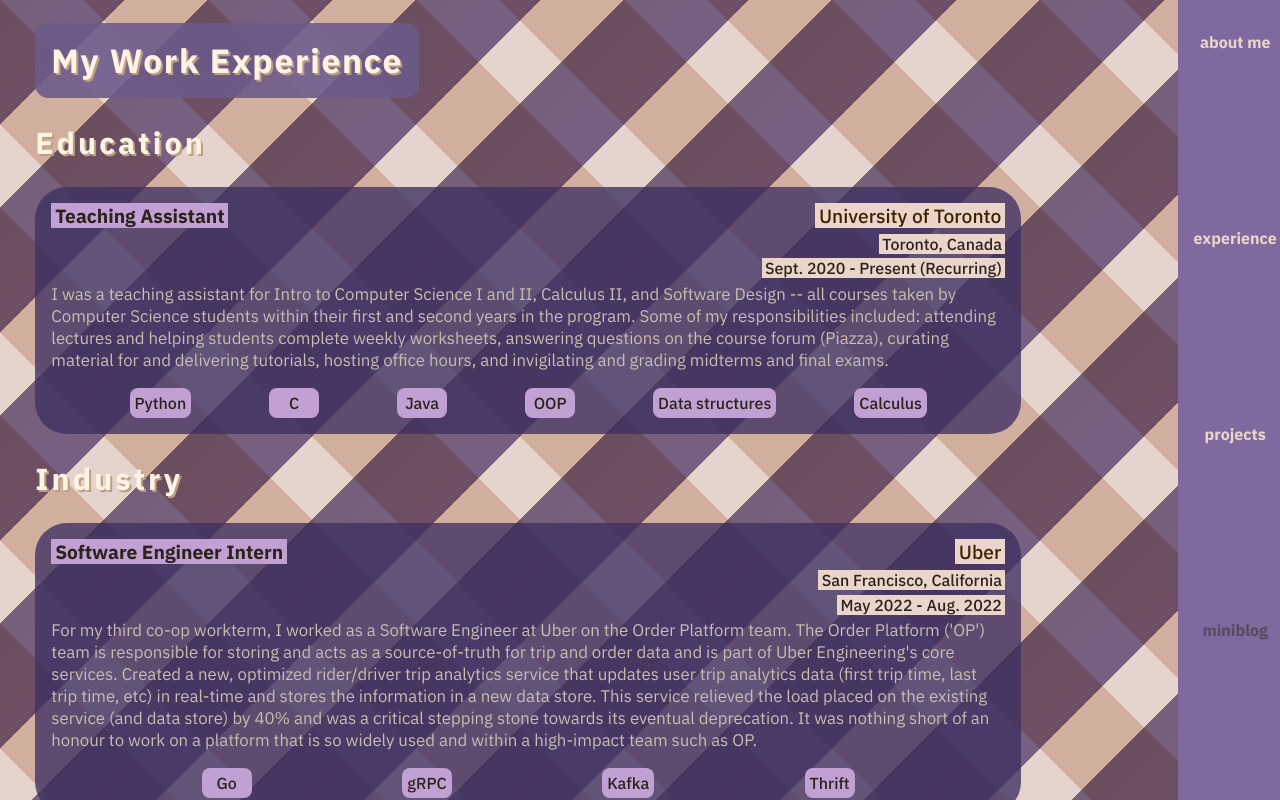
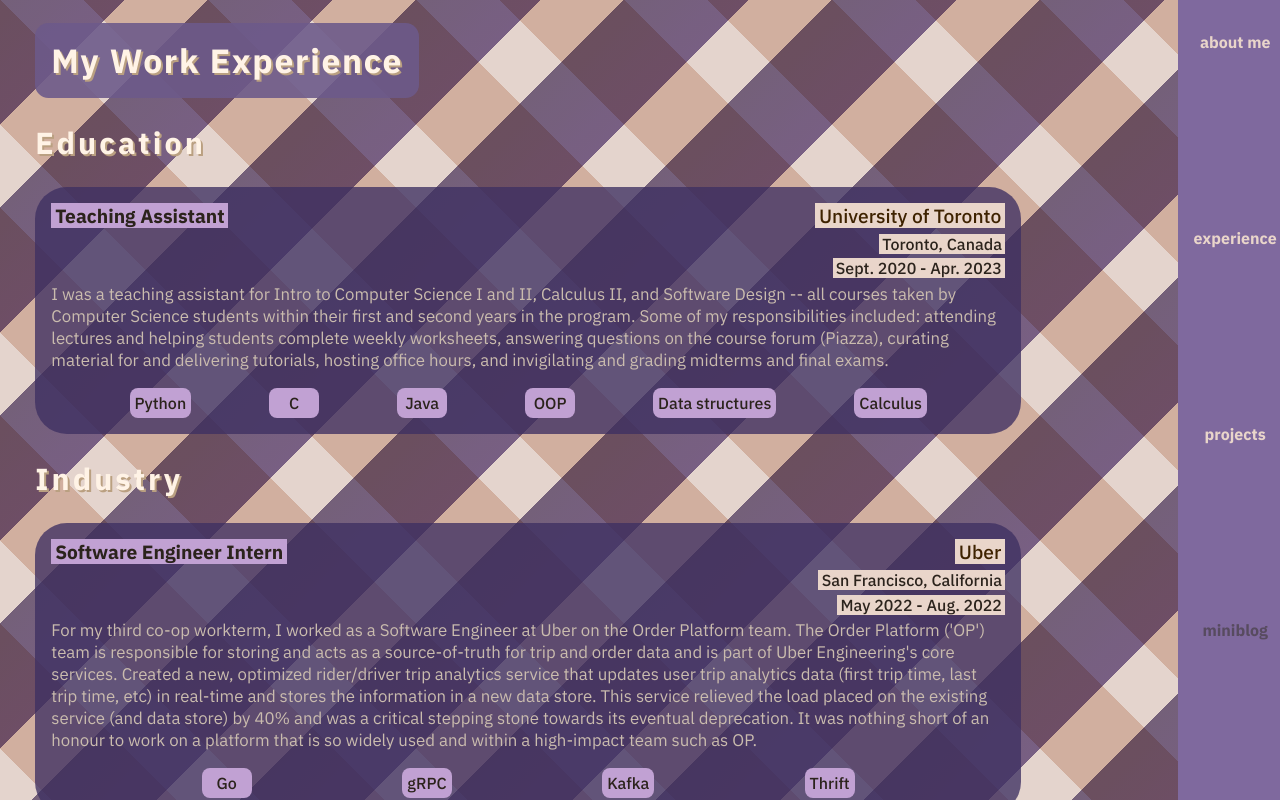
Before and after one commit to radwin01/PersonalWebsite2.0, a React (Create React App) app: page /experience in a window 1280 px wide. Shown: the top 800 px of the page. Built offline with nearby package versions, Linux system fonts and the light colour scheme.

Commit message:
Update ResumePage.js

```diff
--- a/src/components/ResumePage.js
+++ b/src/components/ResumePage.js
@@ -20,7 +20,7 @@
                         location="Toronto, Canada"
                         description={TADesc}
                         startDate="Sept. 2020"
-                        endDate="Present (Recurring)"
+                        endDate="Apr. 2023"
                         tags={["Python", "C", "Java", "OOP", "Data structures", "Calculus"]}
                     />
 
```
